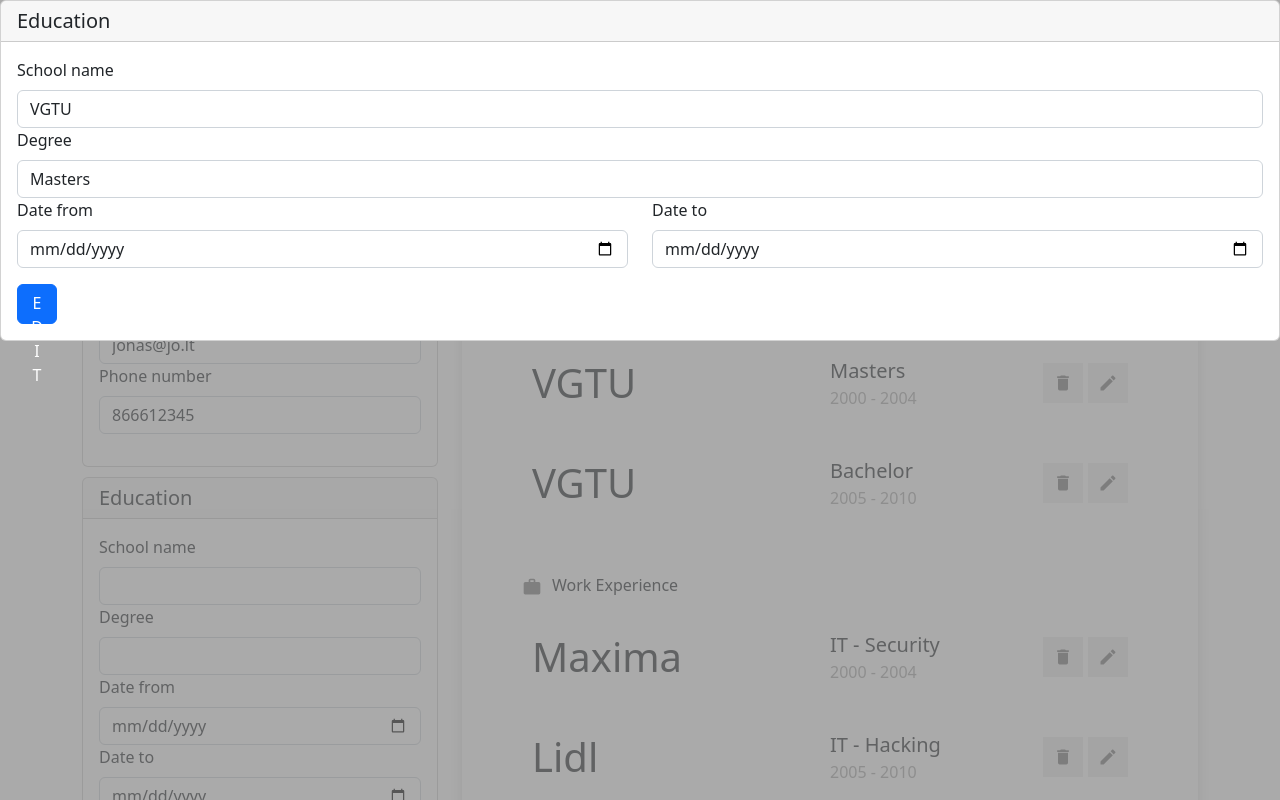
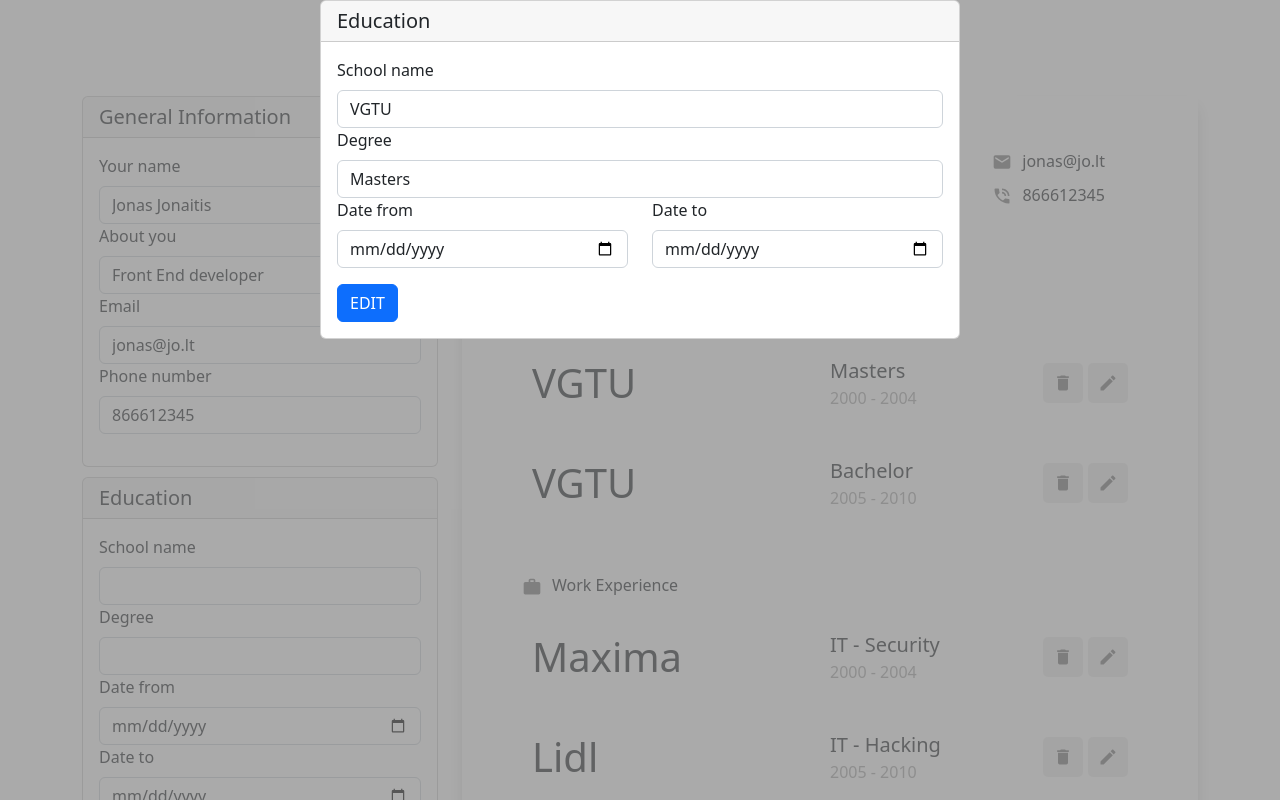
Before and after one commit to JonasKaruzas/cv-project, a React (Create React App) app: page / in a window 1280 px wide. Both pictures are taken after a click on the button 1108 px from the left and 383 px from the top of the page. Shown: the top 800 px of the page. Built offline with nearby package versions, Linux system fonts and the light colour scheme.

Commit message:
feat: styling

```diff
--- a/src/components/EditModal.jsx
+++ b/src/components/EditModal.jsx
@@ -21,7 +21,7 @@
 
   return (
     <div className="editModal">
-        <Card>
+        <Card className='modalCard'>
           <Card.Header as="h5">Education</Card.Header>
           <Card.Body>
           <Form onSubmit={submitForm}>
--- a/src/styles/editModal.css
+++ b/src/styles/editModal.css
@@ -6,3 +6,8 @@
   background-color: rgba(128, 128, 128, 0.671);
   z-index: 2;
 }
+
+.modalCard {
+  width: 50%;
+  margin: 0 auto;
+}
--- a/src/styles/educationItem.css
+++ b/src/styles/educationItem.css
@@ -31,7 +31,7 @@
   gap: 5px;
 }
 
-button {
+.buttons-container button {
   height: 40px;
   width: 40px;
   display: flex;
```
